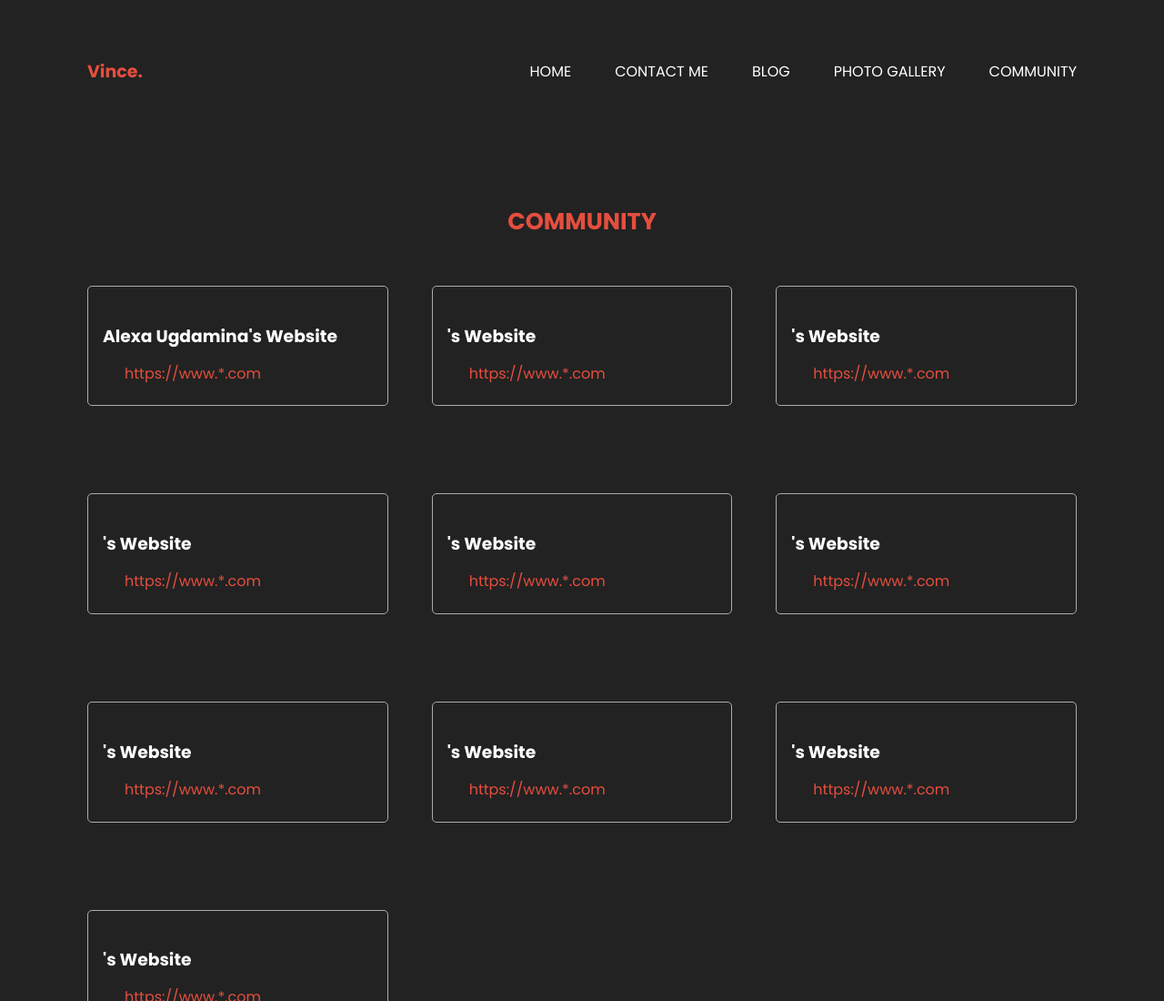
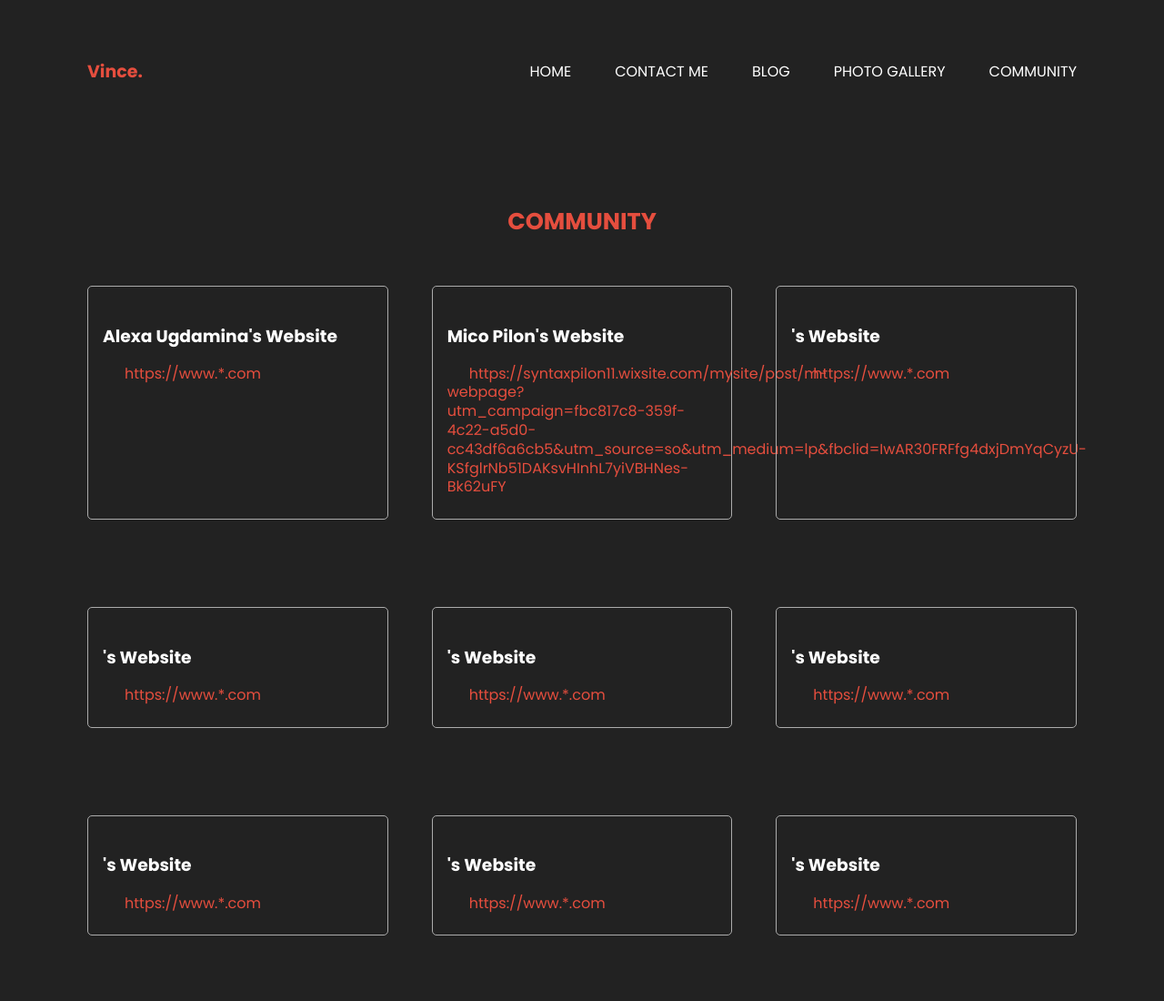
Before and after one commit to vincealwynsibay/empowerment-tech-personal-website, a plain HTML site: page community.html in a window 1280 px wide. Shown: the top 1100 px of the page at 91% size. Drawn offline with nearby package versions, Linux system fonts and the light colour scheme.

Commit message:
Modify community links

```diff
--- a/community.html
+++ b/community.html
@@ -92,8 +92,8 @@
 					<a href="/">https://www.*.com</a>
 				</div>
 				<div class="" data-aos="fade-up" data-aos-delay="100">
-					<h3>'s Website</h3>
-					<a href="/">https://www.*.com</a>
+					<h3>Mico Pilon's Website</h3>
+					<a href="/">https://syntaxpilon11.wixsite.com/mysite/post/m-webpage?utm_campaign=fbc817c8-359f-4c22-a5d0-cc43df6a6cb5&utm_source=so&utm_medium=lp&fbclid=IwAR30FRFfg4dxjDmYqCyzU-KSfglrNb51DAKsvHInhL7yiVBHNes-Bk62uFY</a>
 				</div>
 				<div class="" data-aos="fade-up" data-aos-delay="200">
 					<h3>'s Website</h3>
```
